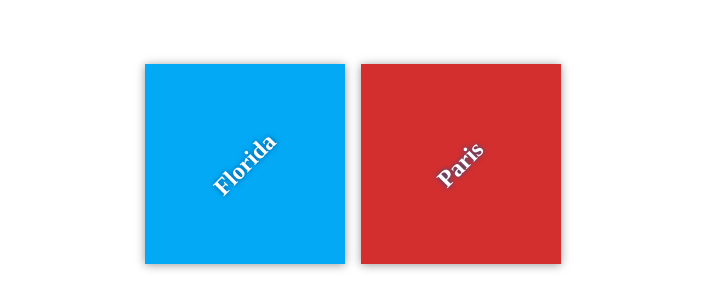
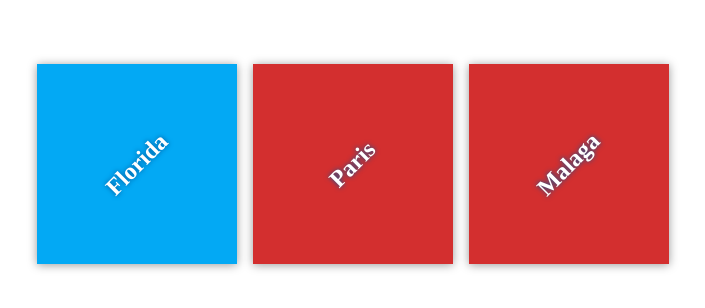
Before and after one commit to kazuto222/first, a plain HTML site: page index.html in a window 1280 px wide. Shown: the part 236-544 px from the top of the page, without its empty margins (287-992 px from the left). Drawn offline with Linux system fonts and the light colour scheme; files that its build step writes are made by us from their sources.

Commit message:
Added 2 more destinations

```diff
--- a/app.css
+++ b/app.css
@@ -64,3 +64,7 @@ h2 {
 #paris {
     background-color: #d32f2f;
 }
+
+#malaga {
+    background-color: #d32f2f;
+}
--- a/index.html
+++ b/index.html
@@ -17,6 +17,9 @@
             <div class="destination" id="paris">
                 <h2>Paris</h2>
             </div>
+            <div class="destination" id="malaga">
+                <h2>Malaga</h2>
+            </div>
         </div>
     </div>
 
```
